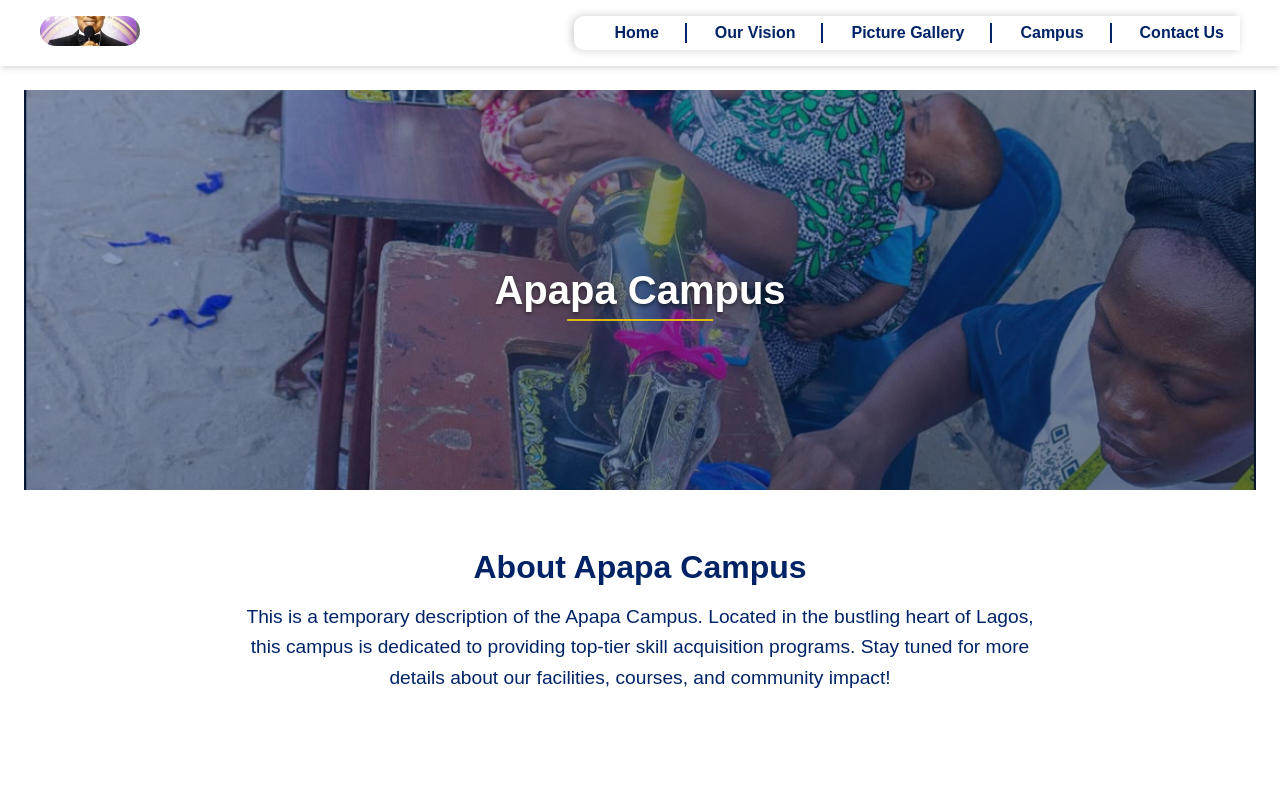
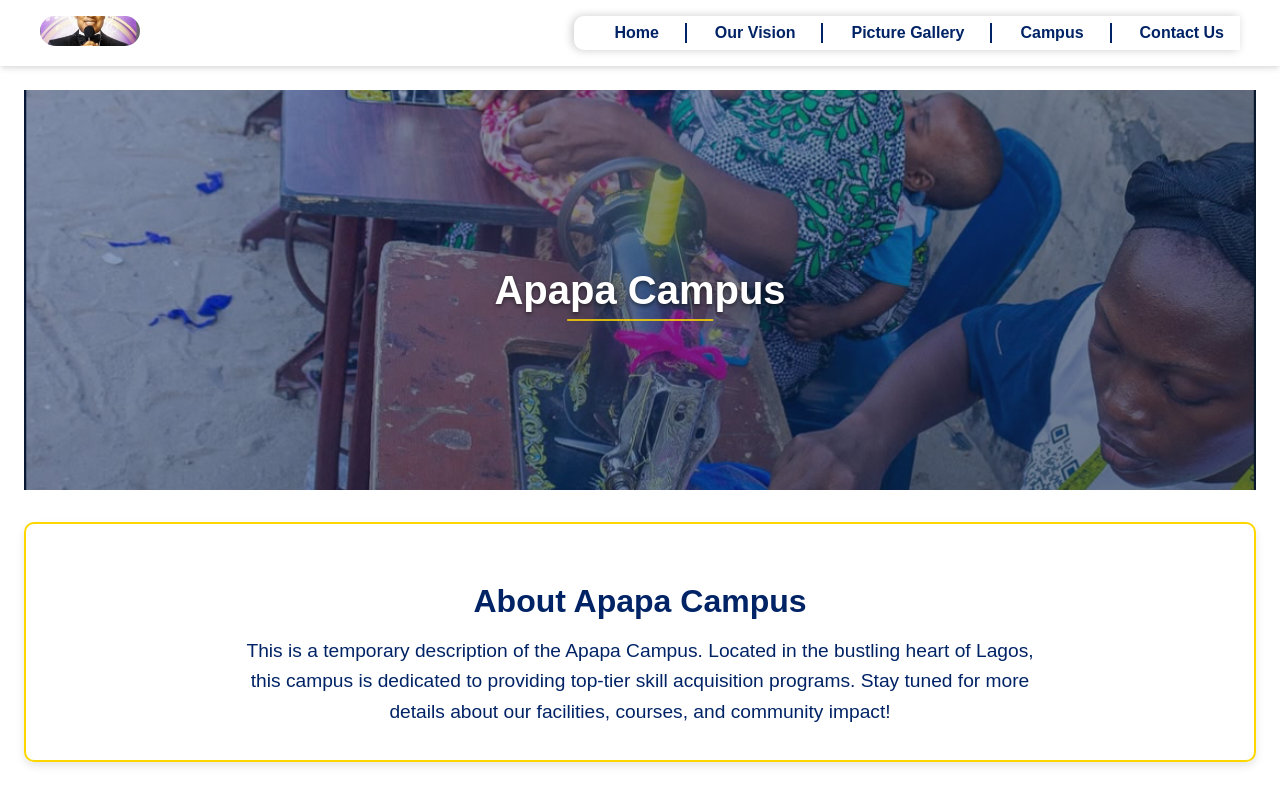
Before and after one commit to pco-skill-acquisition/pcoskillacquisition, a Next.js app: page /campus/apapa in a window 1280 px wide. Shown: the top 788 px of the page. Built offline with nearby package versions, Linux system fonts and the light colour scheme.

Commit message:
Restore container design for About Apapa Campus section and retain Courses section

```diff
--- a/app/campus/apapa/style.module.css
+++ b/app/campus/apapa/style.module.css
@@ -55,6 +55,10 @@
   max-width: 1200px;
   margin: 0 auto;
   padding: 0 1rem;
+  border: 2px solid #ffd700;
+  border-radius: 10px;
+  padding: 2rem;
+  box-shadow: 0 4px 8px rgba(0, 0, 0, 0.1);
 }
 
 .subtitle {
@@ -111,7 +115,7 @@
 }
 
 .coursesList li:before {
-  content: "★"; /* Star icon as bullet */
+  content: "★";
   color: #ffd700;
   font-weight: bold;
   position: absolute;
```
